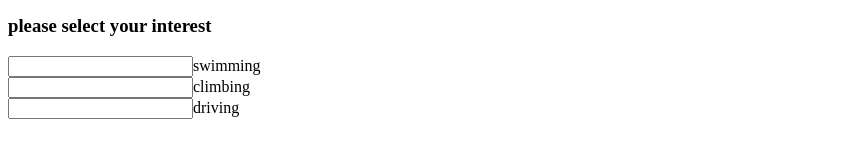
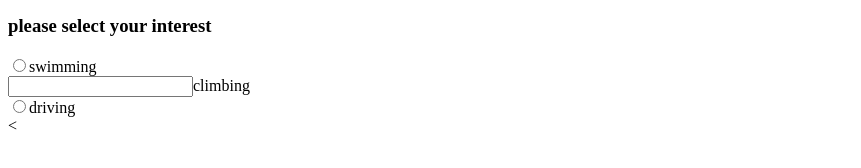
Before and after one commit to dorothee4/dorothee4.github.io, a plain HTML site: page index.html in a window 1280 px wide. Shown: the part 444-612 px from the top of the page, without its empty margins (0-861 px from the left). Drawn offline with Linux system fonts and the light colour scheme.

Commit message:
i miss u

```diff
--- a/index.html
+++ b/index.html
@@ -14,7 +14,8 @@
 	<li> banana</li>
 </ol>
 <h3> please select your interest</h3>
-<input type="check box" name=" swimming"><label>swimming</label><br/>
-<input type=" check box" name="climbing"><lablel>climbing</lablel><br/>
-<input type="check box" name="driving"><label>driving</label><br/>
+<input type="radio" name=" swimming"><label>swimming</label><br/>
+<input type"radio" name="climbing"><lablel>climbing</lablel><br/>
+<input type="radio" name="driving"><label>driving</label><br/>
+<
 </body>
```
